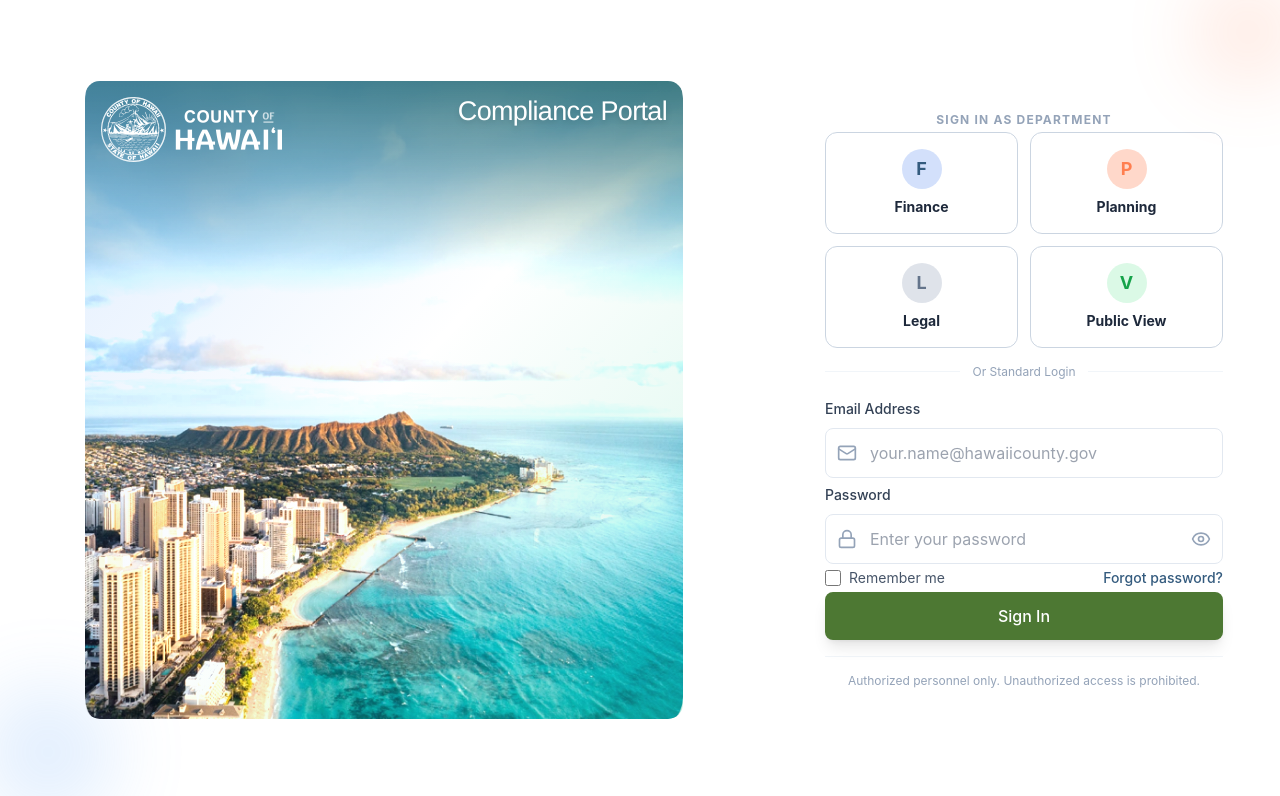
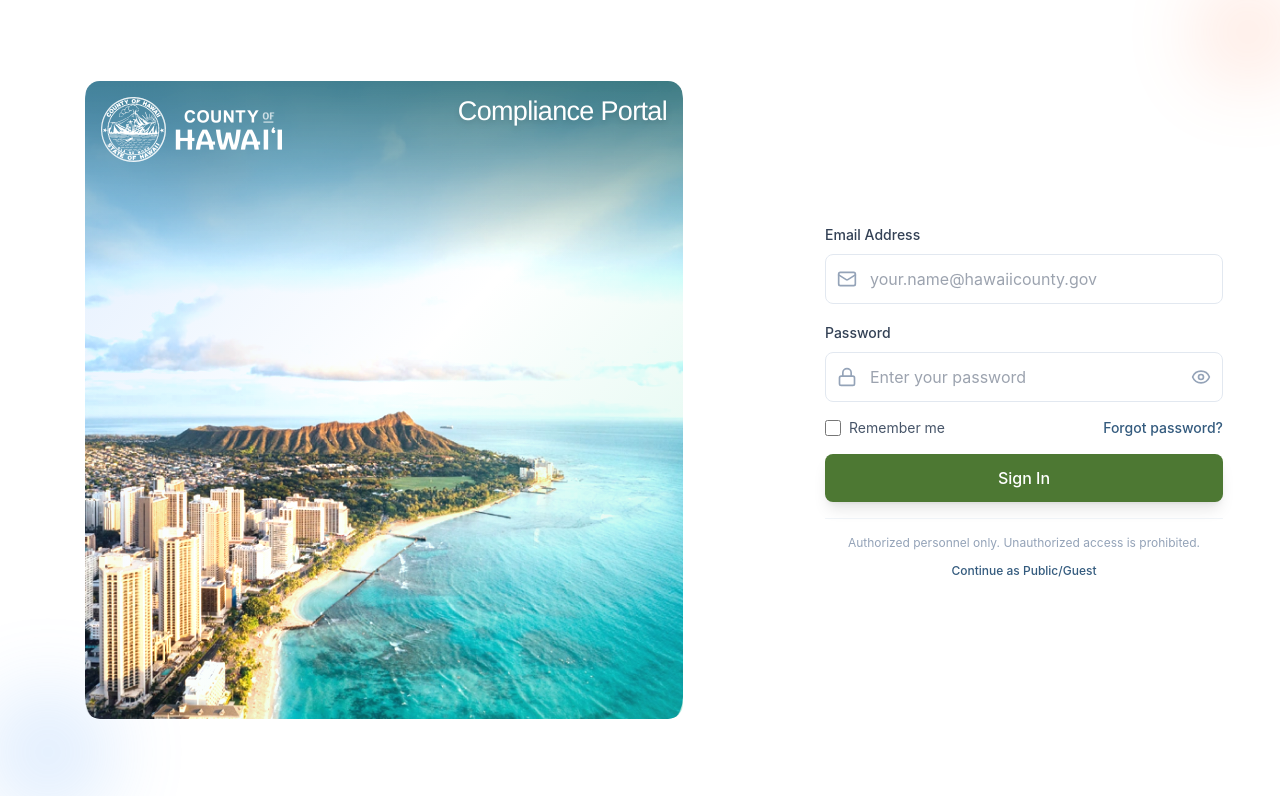
Before and after one commit to venkatassparasa/hawaiiprototype, a React (Vite) app: page / in a window 1280 px wide. Shown: the top 796 px of the page. Built offline with nearby package versions, Linux system fonts and the light colour scheme.

Commit message:
Reskinning

```diff
--- a/package.json
+++ b/package.json
@@ -22,12 +22,14 @@
     "framer-motion": "^12.29.2",
     "html2canvas": "^1.4.1",
     "jspdf": "^2.5.1",
+    "leaflet": "^1.9.4",
     "lucide-react": "^0.563.0",
     "papaparse": "^5.4.1",
     "pg": "^8.18.0",
     "react": "^19.2.0",
     "react-dom": "^19.2.0",
     "react-hot-toast": "^2.4.1",
+    "react-leaflet": "^5.0.0",
     "react-router-dom": "^7.13.0",
     "react-window": "^1.8.8",
     "recharts": "^3.7.0",
--- a/src/components/auth/Login.jsx
+++ b/src/components/auth/Login.jsx
@@ -60,12 +60,32 @@ const Login = ({ onLogin }) => {
             });
             navigate('/dashboard');
         } else {
-            // For all other roles, create full user session
+            // For all other roles, check email domain for RBAC
+            const userEmail = email || '';
+            let userRole = role;
+            let userName = name;
+
+            // Determine role based on exact email domain match
+            if (userEmail === 'finance@uhcc.com') {
+                userRole = 'Finance';
+                userName = 'Finance Director';
+            } else if (userEmail === 'legal@uhcc.com') {
+                userRole = 'Legal';
+                userName = 'County Attorney';
+            } else if (userEmail === 'planning@uhcc.com') {
+                userRole = 'Planning';
+                userName = 'Planning Director';
+            } else if (userEmail === 'enforcement@uhcc.com') {
+                userRole = 'Enforcement';
+                userName = 'Enforcement Officer';
+            }
+
+            // Create full user session
             onLogin({
-                name: name,
-                email: email || `${name.toLowerCase().replace(' ', '.')}@hawaiicounty.gov`,
-                role: role,
-                avatar: name.split(' ').map(n => n[0]).join('')
+                name: userName,
+                email: userEmail || `${userName.toLowerCase().replace(' ', '.')}@hawaiicounty.gov`,
+                role: userRole,
+                avatar: userName ? userName.split(' ').map(n => n[0]).join('') : ''
             });
             navigate('/dashboard');
         }
@@ -109,51 +129,8 @@ const Login = ({ onLogin }) => {
                     <div className="w-full max-w-md">
                         <div className="bg-white/95 backdrop-blur-md rounded-2xl p-6 space-y-4 border border-white/20">
 
-                            {/* Role Selection */}
-                            <div className="space-y-1">
-                                <p className="text-xs font-bold text-slate-400 uppercase tracking-widest text-center">Sign in as Department</p>
-                                <div className="grid grid-cols-2 gap-3">
-                                    <button
-                                        onClick={() => submitRole('Finance', 'Finance Director')}
-                                        className="flex flex-col items-center justify-center p-4 border border-slate-300 rounded-xl hover:border-hawaii-ocean hover:bg-slate-50 transition-all text-center"
-                                    >
-                                        <div className="w-10 h-10 rounded-full bg-blue-600 bg-opacity-20 flex items-center justify-center text-hawaii-ocean font-bold mb-2 text-lg">F</div>
-                                        <p className="font-bold text-slate-800 text-sm">Finance</p>
-                                    </button>
-
-                                    <button
-                                        onClick={() => submitRole('Planning', 'Planning Director')}
-                                        className="flex flex-col items-center justify-center p-4 border border-slate-300 rounded-xl hover:border-hawaii-ocean hover:bg-slate-50 transition-all text-center"
-                                    >
-                                        <div className="w-10 h-10 rounded-full bg-hawaii-coral bg-opacity-30 flex items-center justify-center text-hawaii-coral font-bold mb-2 text-lg">P</div>
-                                        <p className="font-bold text-slate-800 text-sm">Planning</p>
-                                    </button>
-
-                                    <button
-                                        onClick={() => submitRole('Legal', 'County Attorney')}
-                                        className="flex flex-col items-center justify-center p-4 border border-slate-300 rounded-xl hover:border-hawaii-ocean hover:bg-slate-50 transition-all text-center"
-                                    >
-                                        <div className="w-10 h-10 rounded-full bg-slate-400 bg-opacity-30 flex items-center justify-center text-slate-500 font-bold mb-2 text-lg">L</div>
-                                        <p className="font-bold text-slate-800 text-sm">Legal</p>
-                                    </button>
-
-                                    <button
-                                        onClick={() => submitRole('Public', 'Resident / Visitor')}
-                                        className="flex flex-col items-center justify-center p-4 border border-slate-300 rounded-xl hover:border-hawaii-ocean hover:bg-slate-50 transition-all text-center"
-                                    >
-                                        <div className="w-10 h-10 rounded-full bg-green-400 bg-opacity-20 flex items-center justify-center text-green-600 font-bold mb-2 text-lg">V</div>
-                                        <p className="font-bold text-slate-800 text-sm">Public View</p>
-                                    </button>
-                                </div>
-                            </div>
-
-                            <div className="relative">
-                                <div className="absolute inset-0 flex items-center"><div className="w-full border-t border-slate-100"></div></div>
-                                <div className="relative flex justify-center text-xs"><span className="px-3 bg-white text-slate-400 capitalize">Or standard login</span></div>
-                            </div>
-
-                            {/* Form */}
-                            <form onSubmit={handleSubmit} className="space-y-1">
+                            {/* Email and Password Fields */}
+                            <form onSubmit={handleSubmit} className="space-y-4">
                                 {/* Error Display */}
                                 {error && (
                                     <div className="p-3 bg-red-50 border border-red-200 rounded-lg">
@@ -226,6 +203,23 @@ const Login = ({ onLogin }) => {
                             {/* Footer */}
                             <div className="text-center text-xs text-slate-400 pt-4 border-t border-slate-100">
                                 <p>Authorized personnel only. Unauthorized access is prohibited.</p>
+                                <div className="mt-3">
+                                    <button
+                                        type="button"
+                                        onClick={() => {
+                                            onLogin({
+                                                name: null,
+                                                email: null,
+                                                role: 'Public',
+                                                avatar: null
+                                            });
+                                            navigate('/dashboard');
+                                        }}
+                                        className="text-hawaii-ocean hover:underline font-medium"
+                                    >
+                                        Continue as Public/Guest
+                                    </button>
+                                </div>
                             </div>
                         </div>
 
--- a/src/components/map/MapView.jsx
+++ b/src/components/map/MapView.jsx
@@ -5,27 +5,24 @@ import { Link } from 'react-router-dom';
 const MapView = () => {
     // Mock property data for pins
     const properties = [
-        { id: 1, top: '40%', left: '45%', status: 'Non-Compliant', count: 12 },
-        { id: 2, top: '35%', left: '55%', status: 'Compliant' },
-        { id: 3, top: '42%', left: '48%', status: 'Non-Compliant' },
-        { id: 4, top: '50%', left: '40%', status: 'Under Review' },
-        { id: 5, top: '38%', left: '52%', status: 'Compliant' },
-        { id: 6, top: '45%', left: '43%', status: 'Non-Compliant' },
+        { id: 1, top: '40%', left: '45%', status: 'Non-Compliant', count: 12, address: '74-5599 Alii Dr, Kailua-Kona, HI 96740' },
+        { id: 2, top: '35%', left: '55%', status: 'Compliant', count: 8, address: '69-425 Waikoloa Beach Dr, Kailua-Kona, HI 96740' },
+        { id: 3, top: '42%', left: '48%', status: 'Non-Compliant', count: 15, address: '77-6425 Alii Dr, Kailua-Kona, HI 96740' },
+        { id: 4, top: '50%', left: '40%', status: 'Under Review', count: 5, address: '75-1234 Kuakini Hwy, Kailua-Kona, HI 96740' },
+        { id: 5, top: '38%', left: '52%', status: 'Compliant', count: 22, address: '78-4567 Mamalahoa Bay Dr, Kailua-Kona, HI 96740' },
+        { id: 6, top: '45%', left: '43%', status: 'Non-Compliant', count: 18, address: '79-2001 Kamehameha Hwy, Kailua-Kona, HI 96740' },
     ];
 
     return (
         <div className="h-[calc(100vh-8rem)] relative rounded-xl overflow-hidden border border-slate-200 bg-slate-100 shadow-inner group">
-
-            {/* Mock Map Background - Using a placeholder pattern to simulate map texture */}
-            <div className="absolute inset-0 bg-[#e5e9ec] opacity-60"
-                style={{ backgroundImage: 'radial-gradient(#d1d5db 1px, transparent 1px)', backgroundSize: '20px 20px' }}>
-            </div>
-
-            {/* Simulation of Island Shape/Features - Abstract */}
-            <div className="absolute top-1/2 left-1/2 -translate-x-1/2 -translate-y-1/2 w-3/4 h-3/4 opacity-20 pointer-events-none">
-                <svg viewBox="0 0 200 200" xmlns="http://www.w3.org/2000/svg">
-                    <path fill="#93c5fd" d="M45.7,-76.3C58.9,-69.3,69.1,-58.3,77.3,-46.2C85.5,-34.1,91.7,-20.9,90.4,-8.2C89.1,4.5,80.3,16.7,70.9,27.3C61.5,37.9,51.5,46.9,40.7,54.8C29.9,62.7,18.3,69.5,5.6,71.3C-7.1,73.1,-20.8,69.9,-33.6,63.1C-46.4,56.3,-58.3,45.9,-66.8,33.2C-75.3,20.5,-80.4,5.5,-78.9,-8.8C-77.4,-23.1,-69.3,-36.7,-58.4,-46.8C-47.5,-56.9,-33.8,-63.5,-20.4,-70.3C-7,-77.1,6.1,-84.1,32.5,-83.3L45.7,-76.3Z" transform="translate(100 100)" />
-                </svg>
+            {/* OpenStreetMap Iframe - Hilo, Hawaii */}
+            <div className="absolute inset-0">
+                <iframe
+                    src="https://www.openstreetmap.org/export/embed.html?bbox=-155.1500%2C19.6500%2C-154.9500%2C19.7500&layer=mapnik"
+                    className="w-full h-full border-0"
+                    title="Hilo District Map"
+                    style={{ minHeight: '400px' }}
+                />
             </div>
 
             {/* Map Pins */}
@@ -41,11 +38,11 @@ const MapView = () => {
                         <Link
                             key={prop.id}
                             to="/properties"
-                            className={`absolute w-8 h-8 rounded-full ${bgColor}/90 text-white flex items-center justify-center font-bold text-xs shadow-lg ring-4 ${bgColor.replace('bg-', 'ring-')}/20 cursor-pointer hover:scale-110 transition-transform`}
+                            className={`absolute w-12 h-12 rounded-full ${bgColor}/90 text-slate-900 flex items-center justify-center font-bold text-sm shadow-lg ring-4 ${bgColor.replace('bg-', 'ring-')}/20 cursor-pointer hover:scale-110 transition-transform`}
                             style={{ top: prop.top, left: prop.left }}
                             title={`${prop.count} ${prop.status} properties - Click to view all`}
                         >
-                            {prop.count}
+                            <span className="text-2xl font-bold">{prop.count}</span>
                         </Link>
                     );
                 } else {
@@ -58,10 +55,12 @@ const MapView = () => {
                         <Link
                             key={prop.id}
                             to={linkTo}
-                            className={`absolute w-4 h-4 rounded-full ${bgColor} border-2 border-white shadow-md cursor-pointer hover:scale-125 transition-transform`}
+                            className={`absolute w-6 h-6 rounded-full ${bgColor} border-2 border-white shadow-md cursor-pointer hover:scale-125 transition-transform`}
                             style={{ top: prop.top, left: prop.left }}
                             title={prop.status}
-                        />
+                        >
+                            <span className="text-2xl font-bold text-slate-900">{prop.count}</span>
+                        </Link>
                     );
                 }
             })}
@@ -76,17 +75,8 @@ const MapView = () => {
                 </button>
             </div>
 
-            <div className="absolute bottom-8 right-4 flex flex-col gap-1 bg-white rounded-lg shadow-md overflow-hidden">
-                <button className="p-2 hover:bg-slate-100 text-slate-700 border-b border-slate-100">
-                    <Plus className="w-4 h-4" />
-                </button>
-                <button className="p-2 hover:bg-slate-100 text-slate-700">
-                    <Minus className="w-4 h-4" />
-                </button>
-            </div>
-
             {/* Legend */}
-            <div className="absolute bottom-8 left-4 bg-white/90 backdrop-blur-sm p-4 rounded-lg shadow-lg border border-slate-100">
+            <div className="absolute bottom-8 right-4 bg-white/90 backdrop-blur-sm p-4 rounded-lg shadow-lg border border-slate-100">
                 <h3 className="font-bold text-slate-800 mb-2 text-sm">Zone Status</h3>
                 <div className="space-y-2 text-xs">
                     <div className="flex items-center gap-2">
@@ -104,11 +94,11 @@ const MapView = () => {
                 </div>
             </div>
 
+            {/* Location Info */}
             <div className="absolute top-4 left-4 bg-white/90 backdrop-blur-sm px-4 py-2 rounded-lg shadow-md border border-slate-100">
                 <h1 className="font-bold text-slate-800 text-lg">Geospatial Enforcement</h1>
-                <p className="text-xs text-slate-500">Kailua-Kona District</p>
+                <p className="text-xs text-slate-500">Hilo District</p>
             </div>
-
         </div>
     );
 };
```
Also changed, not shown: azure-aks-deployment-diagram.svg (added), 1 other file (tests, documents, lock files or other folders).
